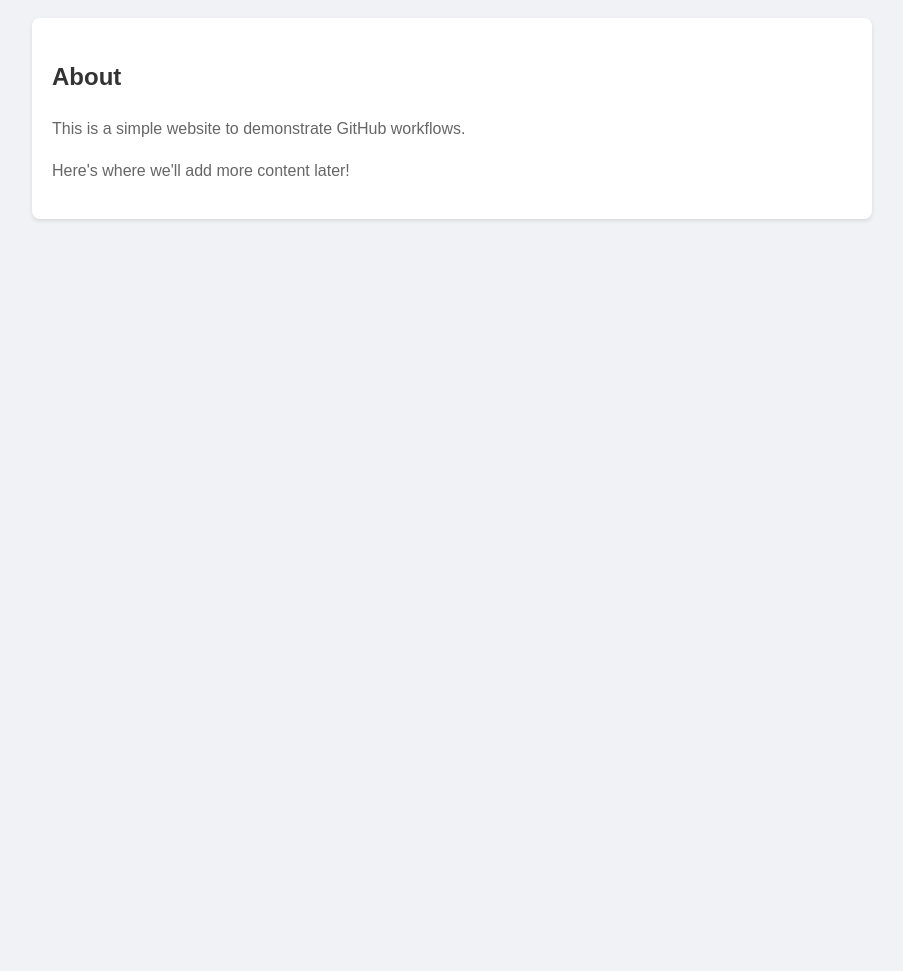
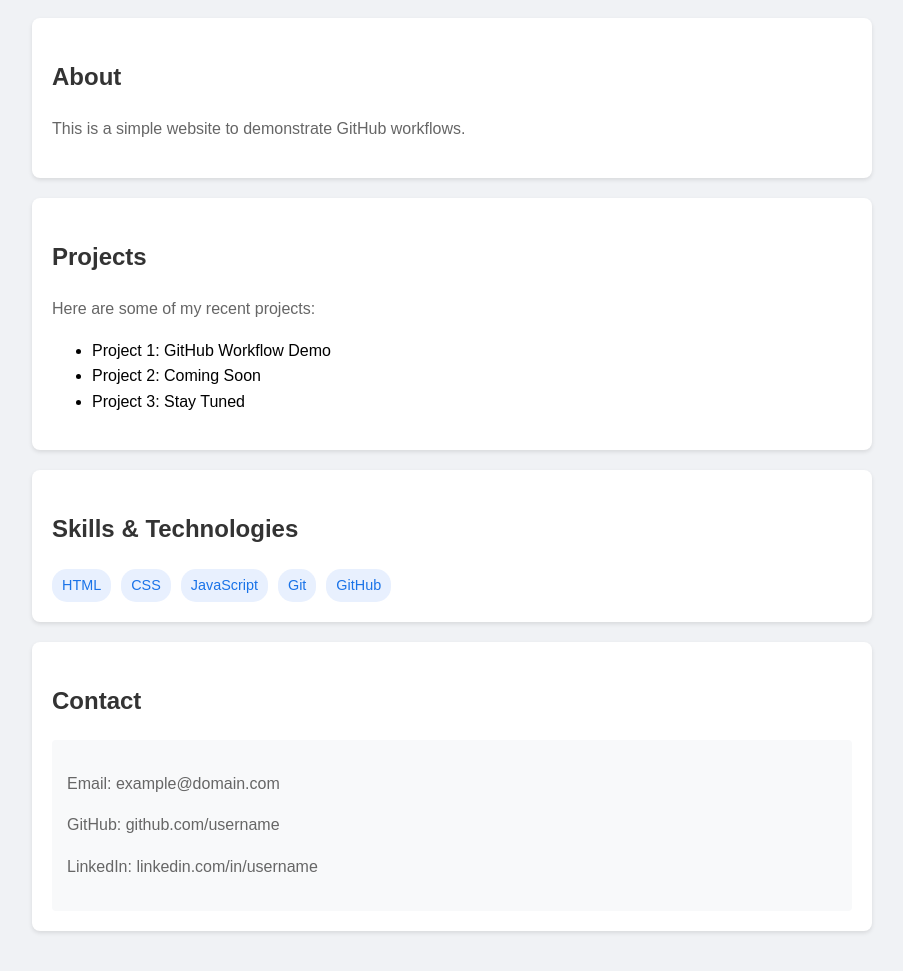
Before and after one commit to capitelist/lawracle-test, a plain HTML site: page index.html in a window 1280 px wide. Shown: the part 108-1079 px from the top of the page, without its empty margins (188-1091 px from the left). Before the commit the page ends 800 px from the top, so only its background shows below. Drawn offline with Linux system fonts and the light colour scheme.

Commit message:
Add more content sections to the website

```diff
--- a/index.html
+++ b/index.html
@@ -25,6 +25,7 @@
             padding: 20px;
             border-radius: 8px;
             box-shadow: 0 2px 4px rgba(0,0,0,0.1);
+            margin-bottom: 20px;
         }
         h2 {
             color: #333;
@@ -32,14 +33,63 @@
         p {
             color: #666;
         }
+        .skills-list {
+            display: flex;
+            flex-wrap: wrap;
+            gap: 10px;
+            margin-top: 10px;
+        }
+        .skill-tag {
+            background-color: #e8f0fe;
+            color: #1a73e8;
+            padding: 5px 10px;
+            border-radius: 15px;
+            font-size: 0.9em;
+        }
+        .contact-info {
+            background-color: #f8f9fa;
+            padding: 15px;
+            border-radius: 4px;
+            margin-top: 10px;
+        }
     </style>
 </head>
 <body>
     <h1>Welcome to My Website</h1>
+
     <div class="content">
         <h2>About</h2>
         <p>This is a simple website to demonstrate GitHub workflows.</p>
-        <p>Here's where we'll add more content later!</p>
+    </div>
+
+    <div class="content">
+        <h2>Projects</h2>
+        <p>Here are some of my recent projects:</p>
+        <ul>
+            <li>Project 1: GitHub Workflow Demo</li>
+            <li>Project 2: Coming Soon</li>
+            <li>Project 3: Stay Tuned</li>
+        </ul>
+    </div>
+
+    <div class="content">
+        <h2>Skills & Technologies</h2>
+        <div class="skills-list">
+            <span class="skill-tag">HTML</span>
+            <span class="skill-tag">CSS</span>
+            <span class="skill-tag">JavaScript</span>
+            <span class="skill-tag">Git</span>
+            <span class="skill-tag">GitHub</span>
+        </div>
+    </div>
+
+    <div class="content">
+        <h2>Contact</h2>
+        <div class="contact-info">
+            <p>Email: example@domain.com</p>
+            <p>GitHub: github.com/username</p>
+            <p>LinkedIn: linkedin.com/in/username</p>
+        </div>
     </div>
 </body>
 </html>
```
